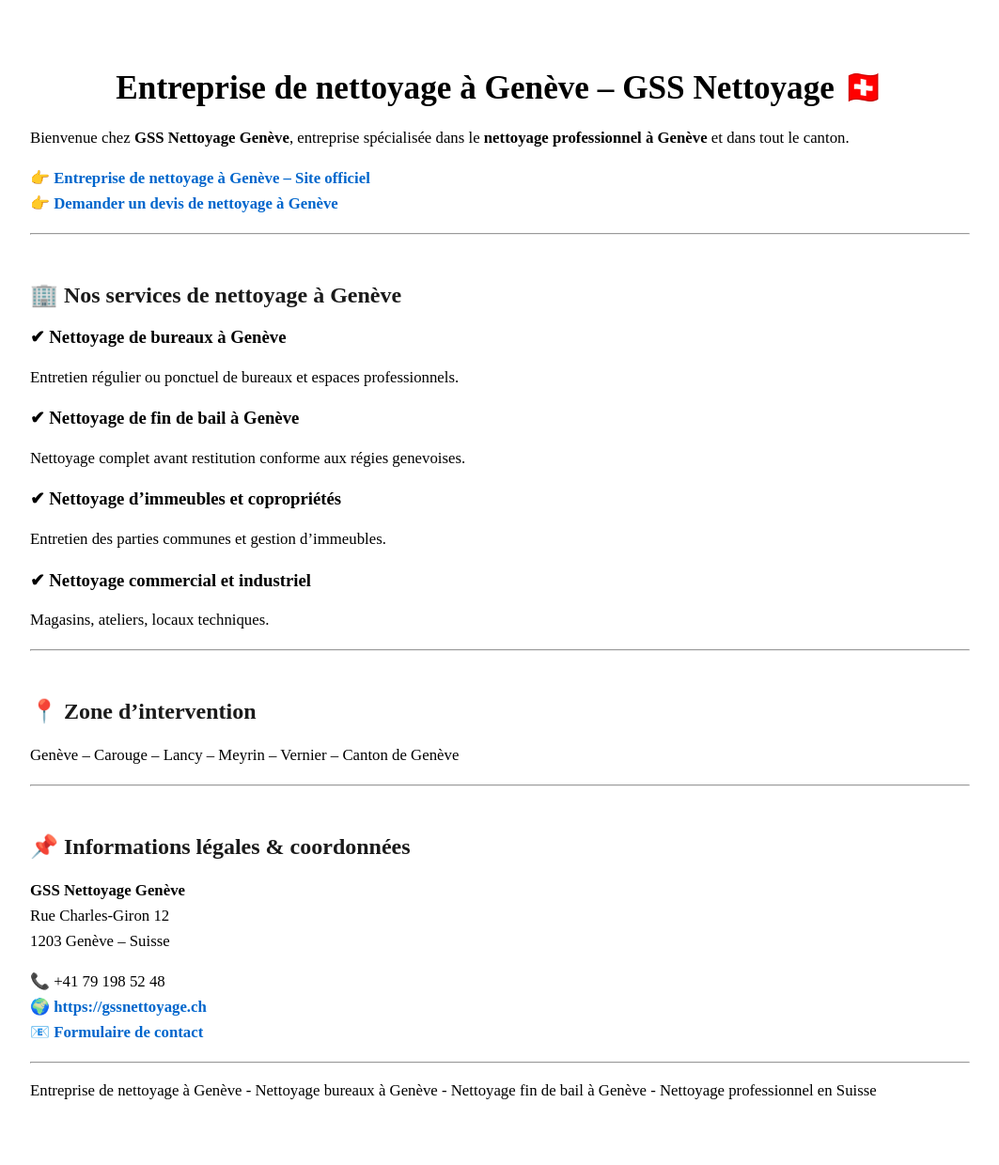
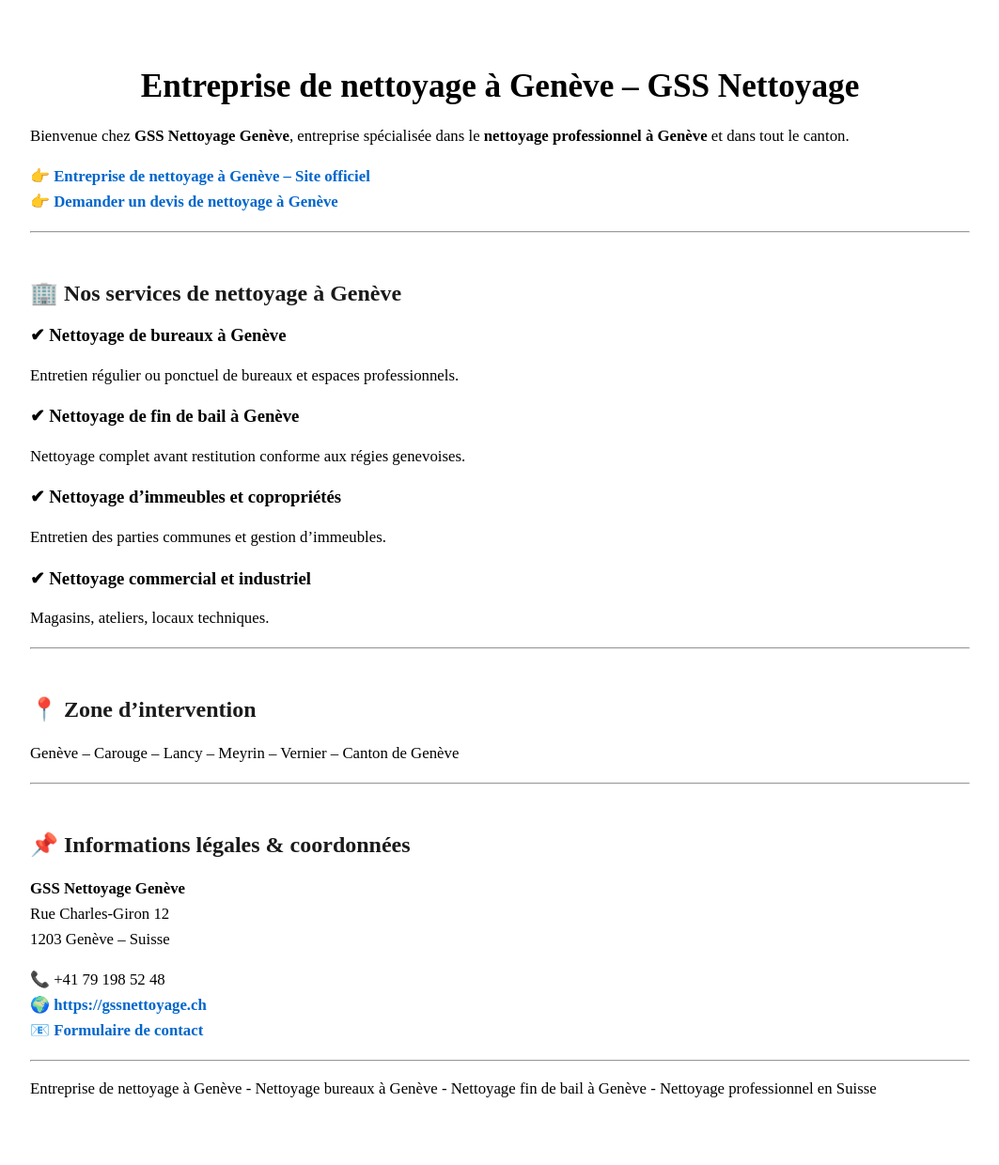
Before and after one commit to GSSnettoyage/gss_nettoyage_renovation_geneve_suisse, a Jekyll site: the page built from index.md, in a window 1280 px wide. Shown: the whole page at 94% size, without its empty margins (108-1171 px from the left). Built offline with Jekyll 4.4.1, drawn with Linux system fonts in a browser that asks for light colours.

```diff
--- a/index.md
+++ b/index.md
@@ -5,7 +5,7 @@ description: "Entreprise de nettoyage à Genève spécialisée en nettoyage de b
 permalink: /
 ---
 
-# Entreprise de nettoyage à Genève – GSS Nettoyage 🇨🇭
+# Entreprise de nettoyage à Genève – GSS Nettoyage
 
 Bienvenue chez **GSS Nettoyage Genève**, entreprise spécialisée dans le **nettoyage professionnel à Genève** et dans tout le canton.
 
```
